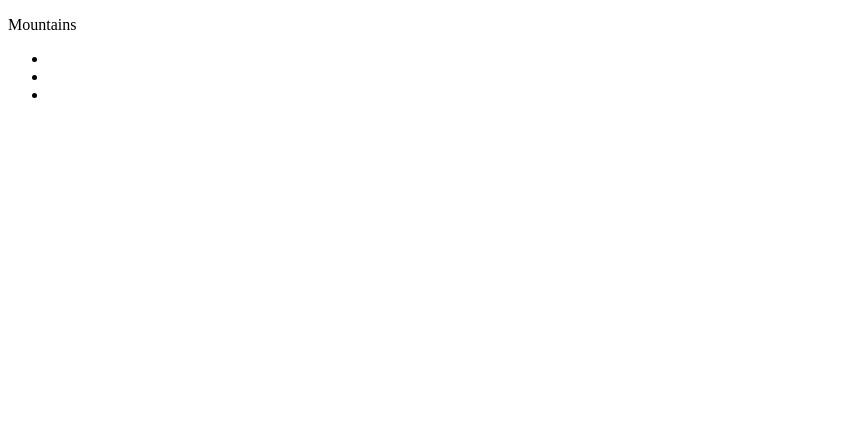
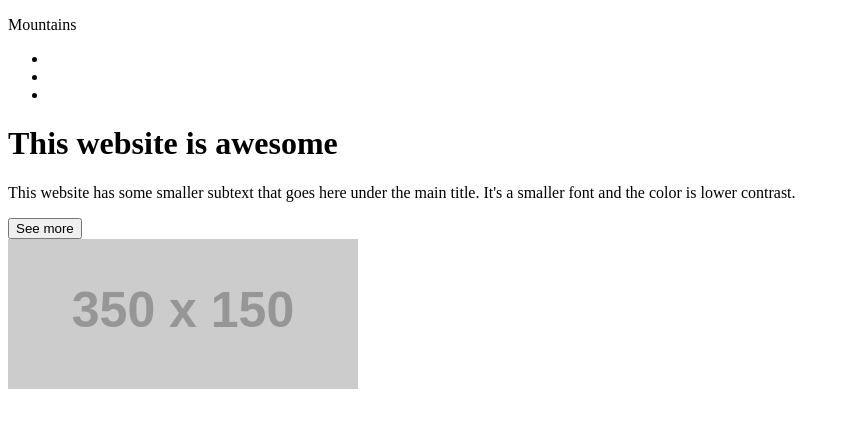
Before and after one commit to Bussun/landing-page-project, a plain HTML site: page index.html in a window 1280 px wide. Shown: the whole page, without its empty margins (0-845 px from the left). Drawn offline with Linux system fonts and the light colour scheme; placeholder pictures from the web are drawn by us.

Commit message:
First section added

```diff
--- a/index.html
+++ b/index.html
@@ -13,6 +13,17 @@
         <li class="nav-link"></li>
       </ul>
     </div>
+    <div class="top">
+      <div class="top-text">
+        <h1>This website is awesome</h1>
+        <p>
+          This website has some smaller subtext that goes here under the main title.
+          It's a smaller font and the color is lower contrast.
+        </p>
+        <button type="button" name="seemore">See more</button>
+      </div>
+      <img src="https://via.placeholder.com/350x150" alt="placeholder">
+    </div>
     <!-- Just using this for live reloading -->
     <script src="http://localhost:35729/livereload.js" charset="utf-8"></script>
   </body>
```
